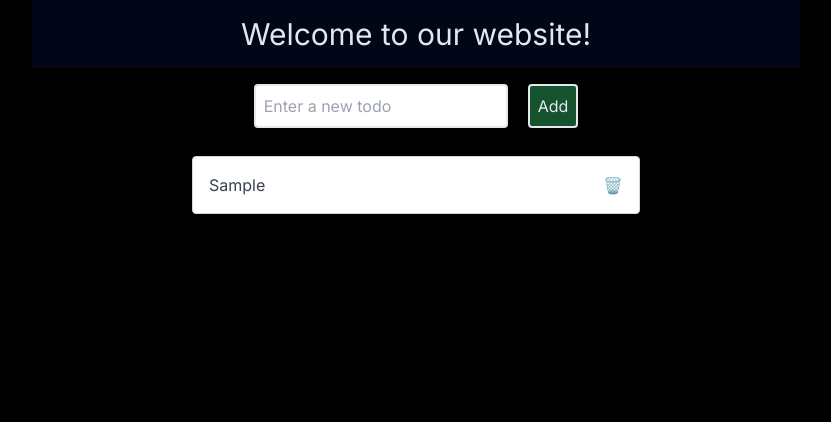
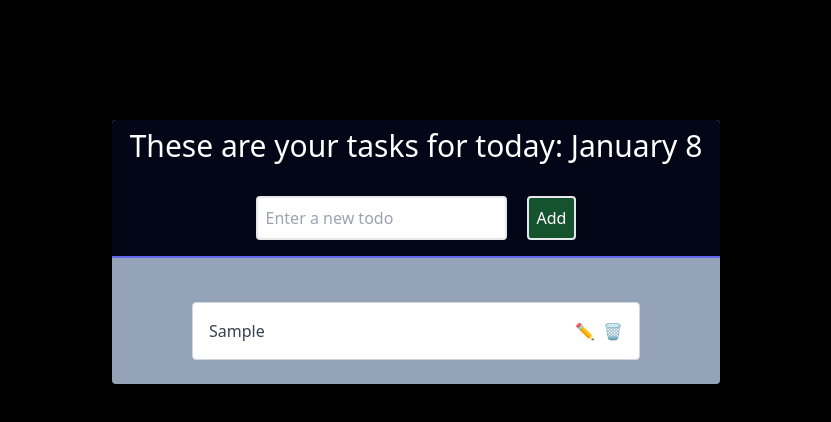
Before and after one commit to jhonatanCastor/To-do-List, a Next.js app: page / in a window 1280 px wide. Both pictures are taken after typing "Sample" into the empty fields and a click on the button "Add". Shown: the top 422 px of the page, without its empty margins (224-1055 px from the left). Built offline with nearby package versions, Linux system fonts and the light colour scheme.

Commit message:
feature: add func to edit a task

```diff
--- a/src/app/page.tsx
+++ b/src/app/page.tsx
@@ -1,15 +1,16 @@
 'use client'
 
-import React, { useState } from "react"
+import React, { useState } from "react";
 import { TodoObject } from "./models/Todo";
 import { v4 as uuidv4 } from 'uuid';
 
 const Home: React.FC = () => {
   const [todo, setTodo] = useState<string>('');
   const [all, setAll] = useState<TodoObject[]>([]);
+  const [editingTaskId, setEditingTaskId] = useState<string | null>(null);
+  const [editedTask, setEditedTask] = useState<string>('');
 
   const addAll = () => {
-    console.log('entrou')
     setAll([{ id: uuidv4(), value: todo, done: false }, ...all]);
     setTodo("");
   }
@@ -22,15 +23,25 @@ const Home: React.FC = () => {
     setAll(all.filter(todo => todo.id !== id));
   }
 
+  const startEditingTask = (id: string, value: string) => {
+    setEditingTaskId(id);
+    setEditedTask(value);
+  }
+
+  const updateTask = (id: string) => {
+    setAll(all.map(todo => todo.id === id ? { ...todo, value: editedTask } : todo));
+    setEditingTaskId(null);
+  }
+
   return (
     <>
-      <header className="bg-slate-950 p-2 mx-64">
+      <body className=" bg-black p-20">
+        <div className="bg-slate-400 mx-64 mt-10 rounded">
+          <header className="bg-slate-950 rounded-t border-b-2 border-indigo-500">
             <div className="flex flex-col items-center justify-center">
-          <h1 className="my-2 text-3xl">Welcome to our website!</h1>
+              <h1 className="my-2 text-3xl text-white">{`These are your tasks for today: ${new Date().toLocaleDateString('en-US', { day: 'numeric', month: 'long' })}`}</h1>
             </div>
-      </header>
-      <main className="p-4 flex flex-col items-center justify-center">
-        <div className="flex">
+            <div className="flex justify-center mt-2 p-4 ">
               <input
                 type="text"
                 placeholder="Enter a new todo"
@@ -40,11 +51,15 @@ const Home: React.FC = () => {
                 }}
                 value={todo}
               />
-
               <button
-            className="bg-green-900 border-2 p-2 rounded"
-            onClick={() => addAll()}>Add</button>
+                className="bg-green-900 border-2 p-2 rounded text-white"
+                onClick={() => addAll()}
+              >
+                Add
+              </button>
             </div>
+          </header>
+          <main className="p-4 flex flex-col items-center justify-center max-h-96 overflow-y-auto w-full">
             <ul className="mt-5 w-full max-w-md">
               {all.map((todo) => (
                 <li
@@ -52,22 +67,53 @@ const Home: React.FC = () => {
                   className={`bg-white p-4 my-2 rounded border border-gray-300 flex items-center justify-between ${todo.done ? 'line-through text-gray-500' : 'text-gray-700'
                     }`}
                 >
-              <span onClick={() => makeAllDone(todo.id)} className="cursor-pointer">
+                  {editingTaskId === todo.id ? (
+                    <input
+                      type="text"
+                      value={editedTask}
+                      onChange={(e) => setEditedTask(e.target.value)}
+                    />
+                  ) : (
+                    <span
+                      onClick={() => makeAllDone(todo.id)}
+                      className="cursor-pointer"
+                    >
                       {todo.value}
                     </span>
+                  )}
+
+                  <div>
+                    {editingTaskId === todo.id ? (
+                      <button
+                        className="text-green-500"
+                        onClick={() => updateTask(todo.id)}
+                      >
+                        ✔️
+                      </button>
+                    ) : (
+                      <button
+                        className="text-blue-500"
+                        onClick={() => startEditingTask(todo.id, todo.value)}
+                      >
+                        ✏️
+                      </button>
+                    )}
 
                     <button
-                className="text-red-500"
+                      className="text-red-500 ml-2"
                       onClick={() => removeTodo(todo.id)}
                     >
                       🗑️
                     </button>
+                  </div>
                 </li>
               ))}
             </ul>
           </main>
+        </div>
+      </body>
     </>
-  )
+  );
 }
 
 export default Home;
```
Lines whose indentation alone changed are shown as unchanged.
